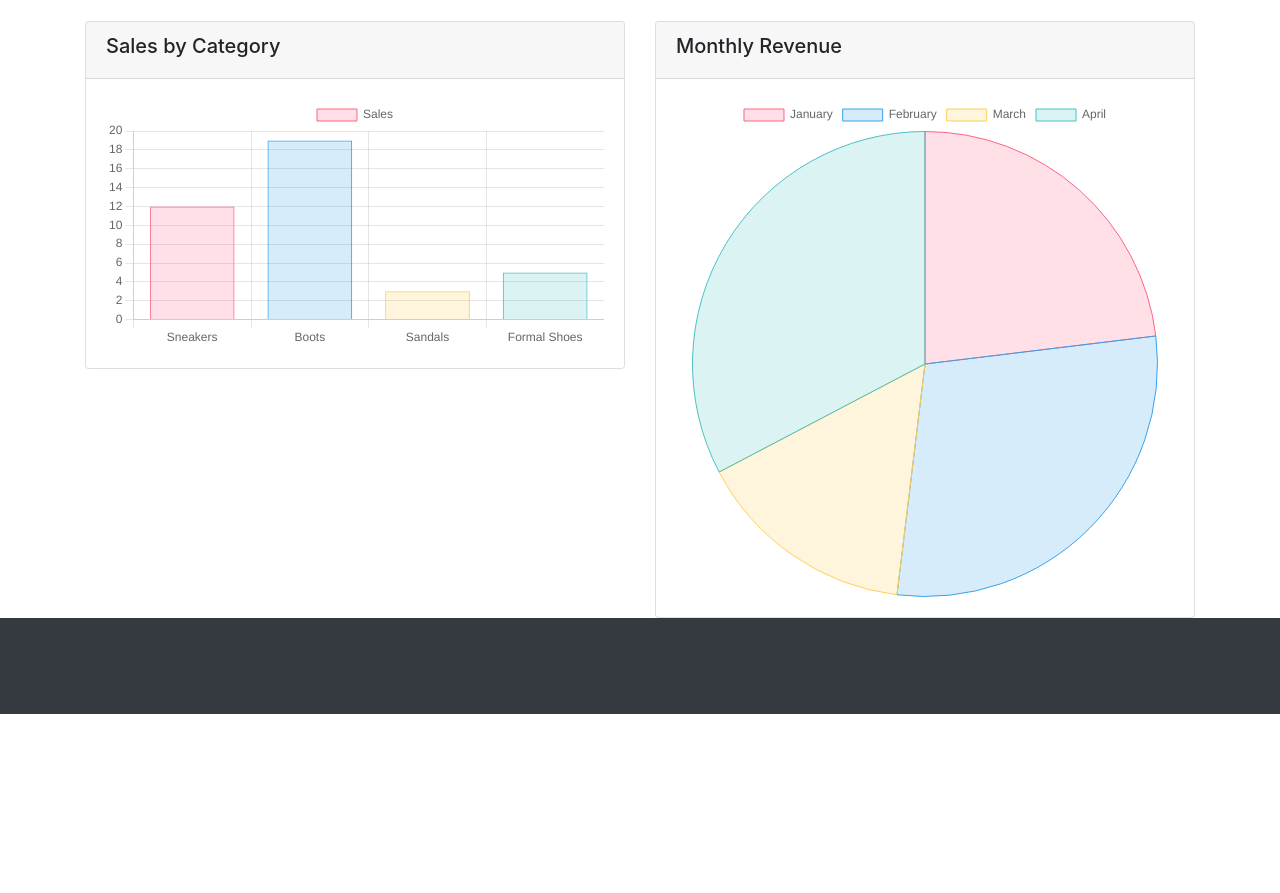
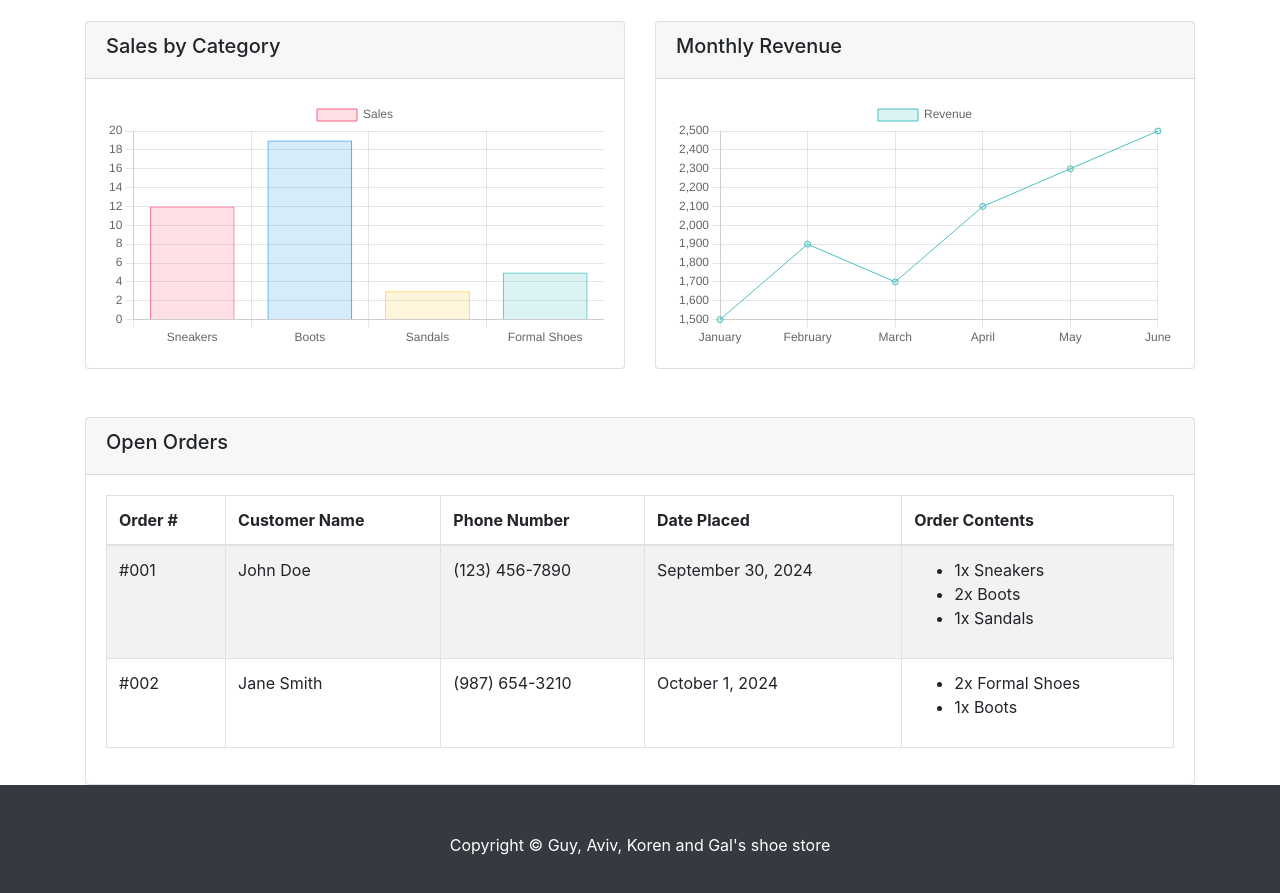
Before and after one commit to AvivMor7/Shoester, a plain HTML site: page admin_page.html in a window 1280 px wide. Shown: the part 615-1508 px from the top of the page. Before the commit the page ends 1329 px from the top, so only its background shows below. Drawn offline with nearby package versions, Linux system fonts and the light colour scheme.

Commit message:
admin_page changes

```diff
--- a/admin_page.html
+++ b/admin_page.html
@@ -62,6 +62,7 @@
             <h1 class="text-center">Admin Dashboard</h1>
             <div class="container mt-4">
                 <div class="row">
+                    <!-- Existing Dashboard Sections -->
                     <div class="col-md-4">
                         <div class="card">
                             <div class="card-header">
@@ -123,6 +124,57 @@
                     </div>
                 </div>
             </div>
+
+            <!-- Open Orders Section -->
+            <div class="container mt-5">
+                <div class="card">
+                    <div class="card-header">
+                        <h5>Open Orders</h5>
+                    </div>
+                    <div class="card-body">
+                        <table class="table table-striped table-bordered">
+                            <thead>
+                                <tr>
+                                    <th>Order #</th>
+                                    <th>Customer Name</th>
+                                    <th>Phone Number</th>
+                                    <th>Date Placed</th>
+                                    <th>Order Contents</th>
+                                </tr>
+                            </thead>
+                            <tbody>
+                                <!-- Sample Order Entry -->
+                                <tr>
+                                    <td>#001</td>
+                                    <td>John Doe</td>
+                                    <td>(123) 456-7890</td>
+                                    <td>September 30, 2024</td>
+                                    <td>
+                                        <ul>
+                                            <li>1x Sneakers</li>
+                                            <li>2x Boots</li>
+                                            <li>1x Sandals</li>
+                                        </ul>
+                                    </td>
+                                </tr>
+                                <tr>
+                                    <td>#002</td>
+                                    <td>Jane Smith</td>
+                                    <td>(987) 654-3210</td>
+                                    <td>October 1, 2024</td>
+                                    <td>
+                                        <ul>
+                                            <li>2x Formal Shoes</li>
+                                            <li>1x Boots</li>
+                                        </ul>
+                                    </td>
+                                </tr>
+                                <!-- Add more orders here -->
+                            </tbody>
+                        </table>
+                    </div>
+                </div>
+            </div>
         </div>
 
         <!-- Chart.js example script -->
@@ -160,33 +212,30 @@
                 }
             });
 
-            // Monthly Revenue Pie Chart
+            // Monthly Revenue Line Chart
             var ctx2 = document.getElementById('monthlyRevenueChart').getContext('2d');
             var monthlyRevenueChart = new Chart(ctx2, {
-                type: 'pie',
+                type: 'line',
                 data: {
-                    labels: ['January', 'February', 'March', 'April'],
+                    labels: ['January', 'February', 'March', 'April', 'May', 'June'],
                     datasets: [{
                         label: 'Revenue',
-                        data: [12000, 15000, 8000, 17000],  // Dummy data for now
-                        backgroundColor: [
-                            'rgba(255, 99, 132, 0.2)',
-                            'rgba(54, 162, 235, 0.2)',
-                            'rgba(255, 206, 86, 0.2)',
-                            'rgba(75, 192, 192, 0.2)'
-                        ],
-                        borderColor: [
-                            'rgba(255, 99, 132, 1)',
-                            'rgba(54, 162, 235, 1)',
-                            'rgba(255, 206, 86, 1)',
-                            'rgba(75, 192, 192, 1)'
-                        ],
+                        data: [1500, 1900, 1700, 2100, 2300, 2500],  // Dummy data for now
+                        borderColor: 'rgba(75, 192, 192, 1)',
+                        backgroundColor: 'rgba(75, 192, 192, 0.2)',
                         borderWidth: 1
                     }]
-                }
+                },
             });
         </script>
 
         <!-- Footer-->
         <footer class="py-5 bg-dark">
-            <div class="container"><p class="m-0
+            <div class="container"><p class="m-0 text-center text-white">Copyright &copy; Guy, Aviv, Koren and Gal's shoe store</p></div>
+        </footer>
+        <!-- Bootstrap core JS-->
+        <script src="https://cdn.jsdelivr.net/npm/bootstrap@5.2.3/dist/js/bootstrap.bundle.min.js"></script>
+        <!-- Core theme JS-->
+        <script src="js/scripts.js"></script>
+    </body>
+</html>
```
